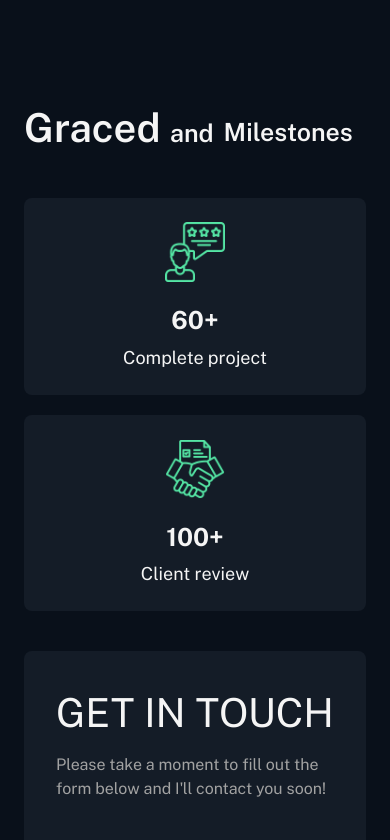
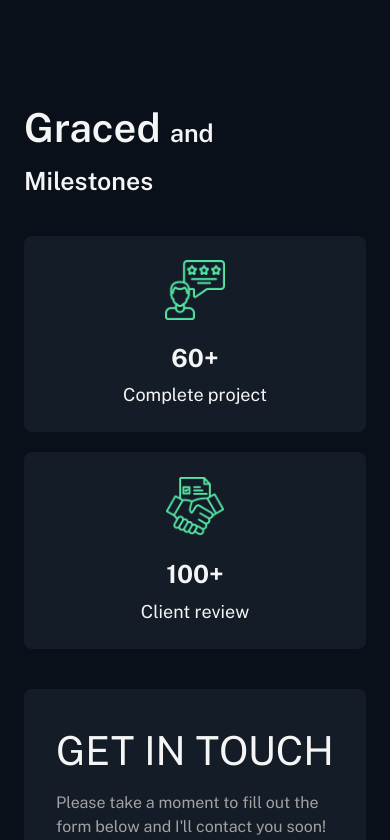
Before and after one commit to anusa111/MY-portfolio, a Next.js app: page /about in a window 390 px wide. Shown: the part 1125-1965 px from the top of the page. Built offline with nearby package versions, Linux system fonts and the light colour scheme.

Commit message:
changed few

```diff
--- a/src/pageComponents/about/aboutProject.tsx
+++ b/src/pageComponents/about/aboutProject.tsx
@@ -107,7 +107,7 @@ const AboutProject = () => {
     <div className="layout layout-padding component-padding">
       <div className="grid lg:grid-cols-2 grid-cols-1 justify-between lg:gap-[80px] gap-[40px]">
         <div className="flex flex-col gap-[40px] ">
-          <div className="lg:leading-[80px] flex lg:flex-col gap-[10px]">
+          <div className="lg:leading-[80px] flex flex-col lg:gap-[10px] ">
             <div className="lg:text-[120px] text-[40px] font-semibold">
               Graced{" "}
               <span className="lg:text-[55px] text-[25px] font-semibold">
--- a/src/pageComponents/skill/testimonial.tsx
+++ b/src/pageComponents/skill/testimonial.tsx
@@ -97,7 +97,7 @@ const Testimonial = () => {
           />
         </div>
 
-        <div className="relative  mb-20 ">
+        <div className="relative   mb-20 ">
           <Carousel
             responsive={responsive}
             swipeable={true}
@@ -113,7 +113,7 @@ const Testimonial = () => {
               return (
                 <div
                   key={index}
-                  className="mx-[16px] p-8   m-8 relative"
+                  className="lg:mx-[16px] lg:p-8    my-8 relative "
                   style={{
                     color: "var(--white-color)",
                   }}
@@ -122,7 +122,7 @@ const Testimonial = () => {
                     style={{
                       borderColor: "var(--primary-color)",
                     }}
-                    className="border-[1px]  lg:p-10 rounded-[8px] p-8"
+                    className="border-[1px] p-6 lg:p-10 rounded-[8px] "
                   >
                     <div className=" flex flex-col gap-[15px] mt-8">
                       <div className="text-[16px] lg:h-[140px] ">
@@ -141,7 +141,7 @@ const Testimonial = () => {
                       </div>
                     </div>
                   </div>
-                  <div className="  gap-4  absolute lg:top-[-20px] top-[-2px] lg:right-24  right-20">
+                  <div className="  gap-4  absolute lg:top-[-20px] top-[-25px] lg:right-24  right-10">
                     <Image
                       src={data.image}
                       alt="loading"
```
